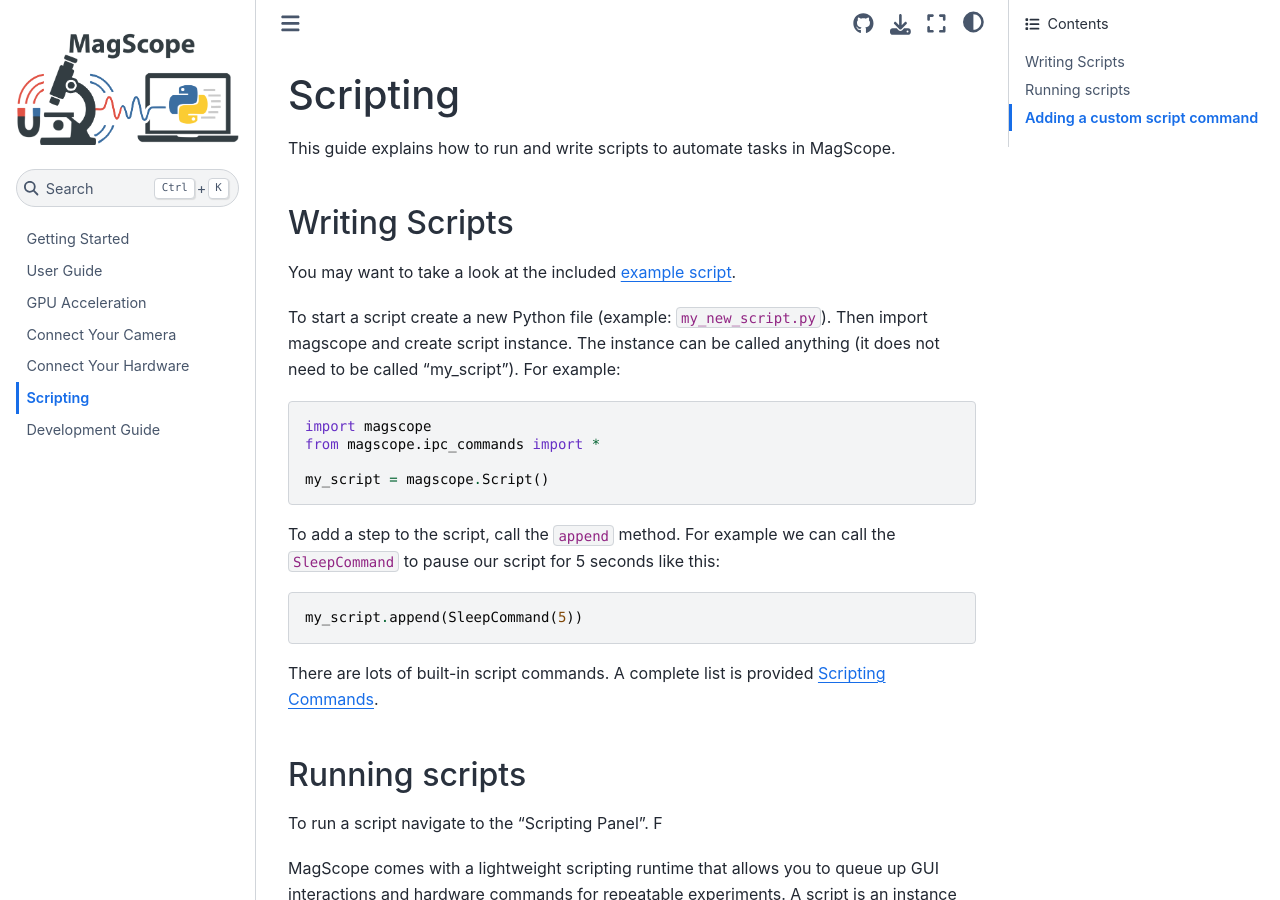
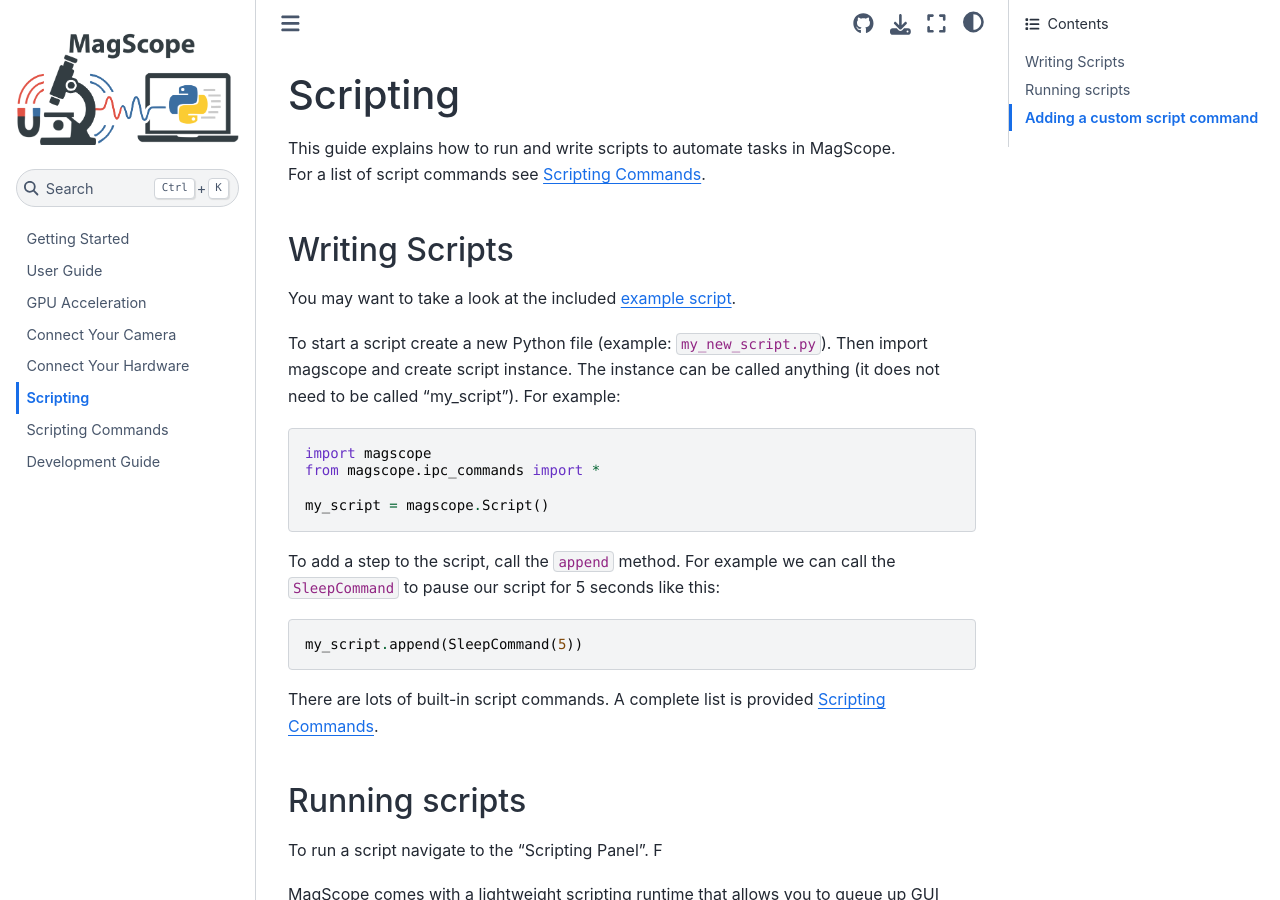
Before and after one commit to 7jameslondon/MagScope, a Sphinx documentation site: the page built from docs/source/scripting_guide.rst, in a window 1280 px wide and 900 px high. Built offline with Sphinx 7.4.7 and the Sphinx Book theme 1.1.4, drawn with Linux system fonts in a browser that asks for light colours; some of the changed text lies outside the part shown.

Commit message:
Updated scripting guide content

```diff
--- a/docs/source/index.rst
+++ b/docs/source/index.rst
@@ -131,4 +131,5 @@
    connect_camera
    connect_hardware
    scripting_guide
+   scripting_commands
    dev_guide
--- a/docs/source/scripting_guide.rst
+++ b/docs/source/scripting_guide.rst
@@ -2,7 +2,8 @@
 
 Scripting
 =========
-This guide explains how to run and write scripts to automate tasks in MagScope.
+| This guide explains how to run and write scripts to automate tasks in MagScope.
+| For a list of script commands see :doc:`scripting_commands`.
 
 Writing Scripts
 ---------------
```
